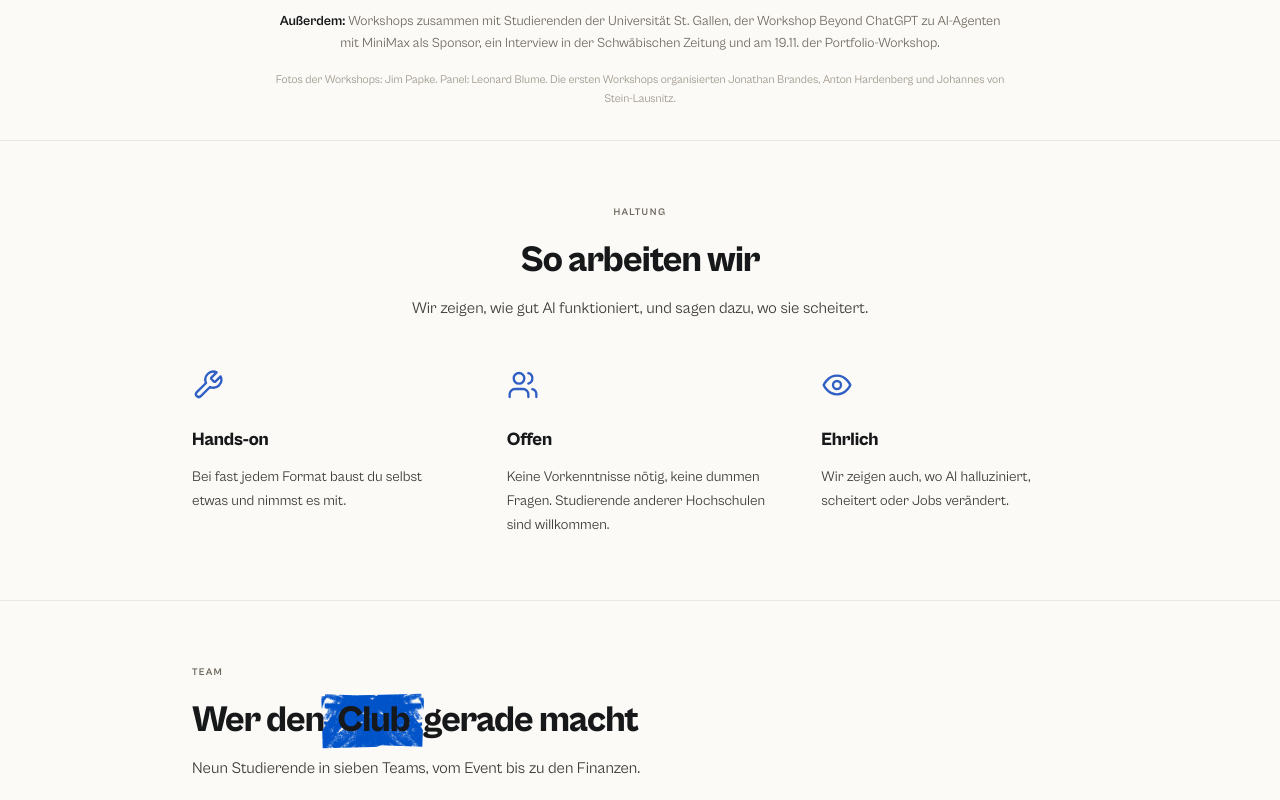
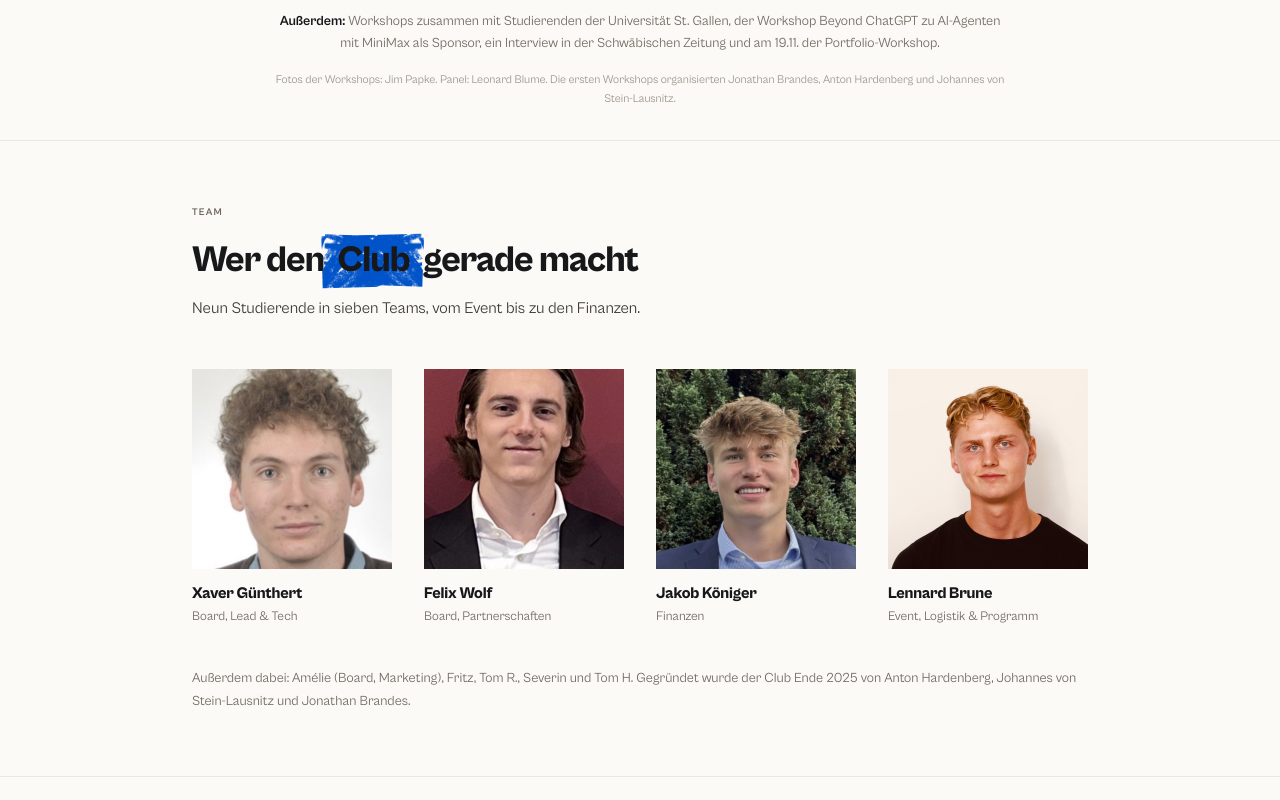
Before and after one commit to lennardbrune/zu-ai-club-website, a plain HTML site: page index.html in a window 1280 px wide. Shown: the part 4017-4817 px from the top of the page. Drawn offline with Linux system fonts and the light colour scheme.

Commit message:
Haltung und START Hack entfernt (Feedback Xaver)
- Abschnitt So arbeiten wir entfernt
- START Hack aus Galerie und Schritt 03 genommen, Schritt 03 zeigt
  jetzt die Projektvorstellung aus dem Lovable-Workshop

Co-Authored-By: Claude Opus 5.5 <noreply@anthropic.com>

```diff
--- a/index.html
+++ b/index.html
@@ -102,15 +102,15 @@
 							<span class="kicker step"><span class="num">03</span><span class="de">Zeigen</span><span class="en">Show</span></span>
 							<h2><span class="de">Und am Ende zeigen, was du gebaut hast.</span><span class="en">And finally, show what you built.</span></h2>
 							<p>
-								<span class="de">Bei Hackathons arbeitest du an echten Aufgaben von Unternehmen und führst vor, was läuft. Beim START Hack in St. Gallen kam ein Team aus dem Club auf Platz 7 von 26. Unser eigener Hackathon heißt SeeHack.</span>
-								<span class="en">At hackathons you work on real problems from companies and demo what runs. At START Hack in St. Gallen, a team from the club placed 7th out of 26. Our own hackathon is called SeeHack.</span>
+								<span class="de">In den Workshops stellst du dein Projekt vor der Gruppe vor, bei Hackathons vor Jury und Unternehmen. Dort arbeitest du an echten Aufgaben und führst vor, was läuft. Unser eigener Hackathon heißt SeeHack.</span>
+								<span class="en">In workshops you present your project to the group, at hackathons to a jury and companies. There you work on real problems and demo what runs. Our own hackathon is called SeeHack.</span>
 							</p>
 							<ul class="actions">
 								<li><a href="#seehack" class="button smooth-scroll-middle"><span class="de">Mehr zu SeeHack</span><span class="en">More about SeeHack</span></a></li>
 							</ul>
 						</div>
 						<div class="image">
-							<img src="images/starthack-halle.jpg" alt="Halle beim START Hack 2026 in St. Gallen" data-alt-en="The hall at START Hack 2026 in St. Gallen" />
+							<img src="images/lovable-praesentation.jpg" alt="Zwei Studierende stellen ihr Projekt beim Lovable-Workshop vor" data-alt-en="Two students presenting their project at the Lovable workshop" />
 						</div>
 					</section>
 
@@ -191,13 +191,6 @@
 									<p><span class="de">Ein Tag bei IPAI, Campus Founders und der Programmierschule 42.</span><span class="en">A day at IPAI, Campus Founders and the coding school 42.</span></p>
 								</div>
 							</article>
-							<article>
-								<div class="image"><img src="images/starthack-selfie.jpg" alt="Team des ZU AI Club beim START Hack" data-alt-en="ZU AI Club team at START Hack" /></div>
-								<div class="caption">
-									<h3>START Hack 2026</h3>
-									<p><span class="de">36 Stunden in St. Gallen, Platz 7 von 26 mit dem Case von PostFinance.</span><span class="en">36 hours in St. Gallen, 7th out of 26 on the PostFinance case.</span></p>
-								</div>
-							</article>
 						</div>
 
 						<div class="inner">
@@ -213,32 +206,6 @@
 								<span class="de">Fotos der Workshops: Jim Papke. Panel: Leonard Blume. Die ersten Workshops organisierten Jonathan Brandes, Anton Hardenberg und Johannes von Stein-Lausnitz.</span>
 								<span class="en">Workshop photos: Jim Papke. Panel: Leonard Blume. The first workshops were organised by Jonathan Brandes, Anton Hardenberg and Johannes von Stein-Lausnitz.</span>
 							</p>
-						</div>
-					</section>
-
-				<!-- So arbeiten wir -->
-					<section class="wrapper style1 align-center">
-						<div class="inner">
-							<span class="kicker"><span class="de">Haltung</span><span class="en">Our approach</span></span>
-							<h2><span class="de">So arbeiten wir</span><span class="en">How we work</span></h2>
-							<p><span class="de">Wir zeigen, wie gut AI funktioniert, und sagen dazu, wo sie scheitert.</span><span class="en">We show how well AI works and are clear about where it fails.</span></p>
-							<div class="values">
-								<div>
-									<svg viewBox="0 0 24 24" aria-hidden="true"><path d="M14.7 6.3a1 1 0 0 0 0 1.4l1.6 1.6a1 1 0 0 0 1.4 0l3.77-3.77a6 6 0 0 1-7.94 7.94l-6.91 6.91a2.12 2.12 0 0 1-3-3l6.91-6.91a6 6 0 0 1 7.94-7.94l-3.76 3.76z" /></svg>
-									<h3>Hands-on</h3>
-									<p><span class="de">Bei fast jedem Format baust du selbst etwas und nimmst es mit.</span><span class="en">In almost every format you build something yourself and take it home.</span></p>
-								</div>
-								<div>
-									<svg viewBox="0 0 24 24" aria-hidden="true"><path d="M16 21v-2a4 4 0 0 0-4-4H6a4 4 0 0 0-4 4v2" /><circle cx="9" cy="7" r="4" /><path d="M22 21v-2a4 4 0 0 0-3-3.87" /><path d="M16 3.13a4 4 0 0 1 0 7.75" /></svg>
-									<h3><span class="de">Offen</span><span class="en">Open</span></h3>
-									<p><span class="de">Keine Vorkenntnisse nötig, keine dummen Fragen. Studierende anderer Hochschulen sind willkommen.</span><span class="en">No prior knowledge needed, no stupid questions. Students from other universities are welcome.</span></p>
-								</div>
-								<div>
-									<svg viewBox="0 0 24 24" aria-hidden="true"><path d="M2 12s3-7 10-7 10 7 10 7-3 7-10 7-10-7-10-7Z" /><circle cx="12" cy="12" r="3" /></svg>
-									<h3><span class="de">Ehrlich</span><span class="en">Honest</span></h3>
-									<p><span class="de">Wir zeigen auch, wo AI halluziniert, scheitert oder Jobs verändert.</span><span class="en">We also show where AI hallucinates, fails or changes jobs.</span></p>
-								</div>
-							</div>
 						</div>
 					</section>
 
```
Also changed, not shown: images/lovable-praesentation.jpg (added), images/starthack-halle.jpg (deleted), images/starthack-selfie.jpg (deleted).
